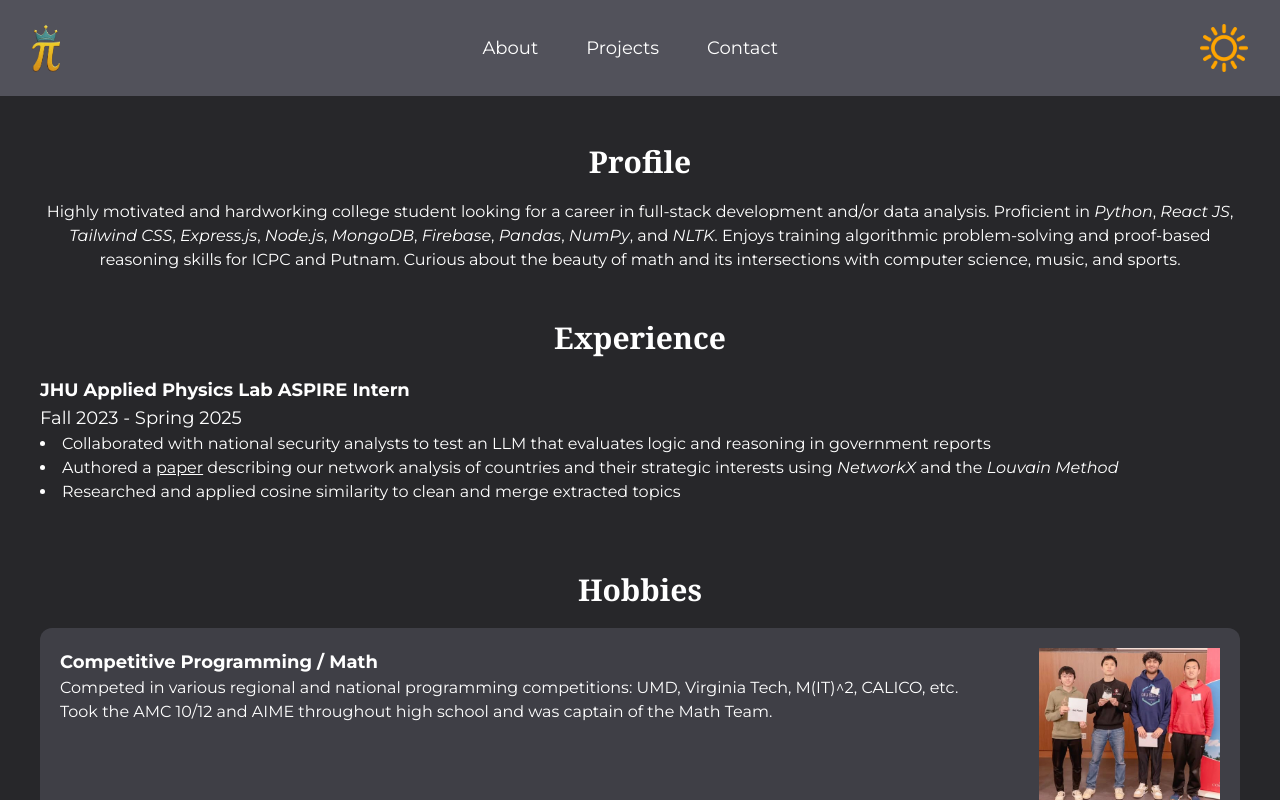
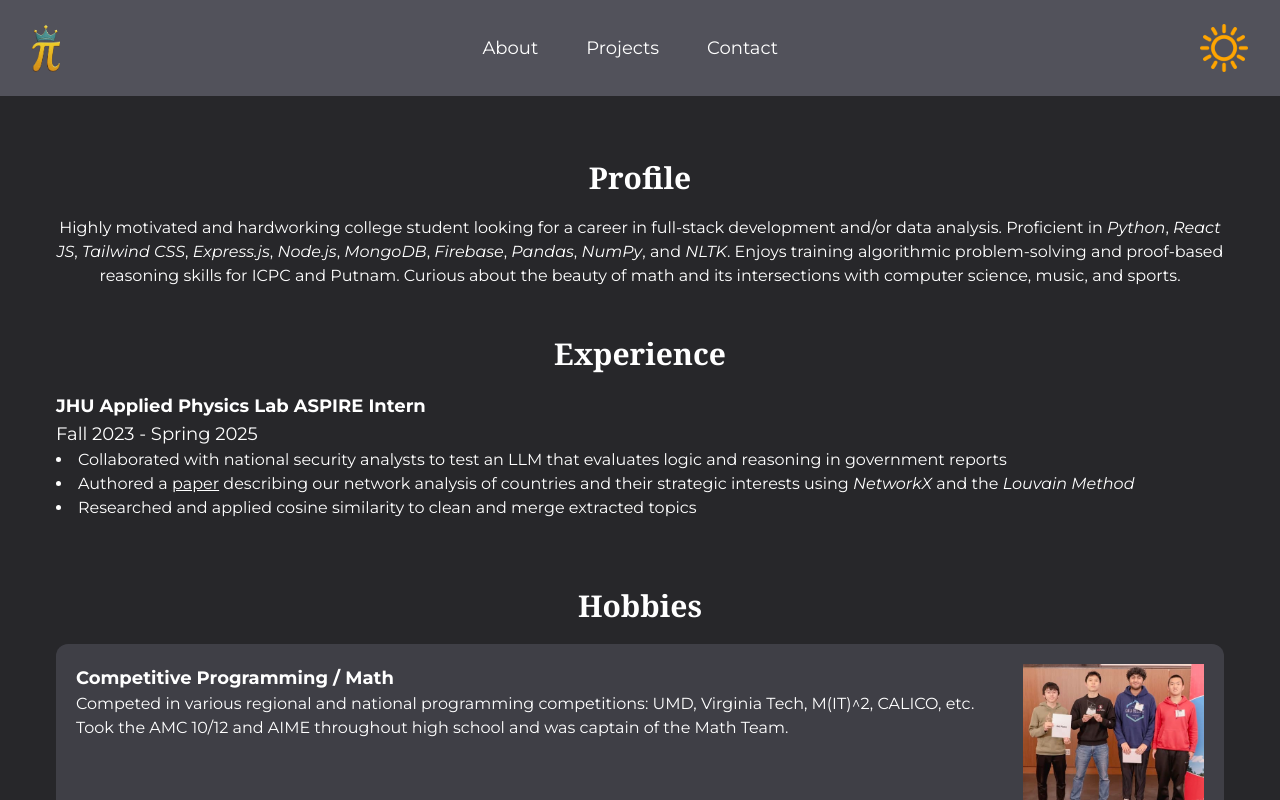
Before and after one commit to pi-person314/portfolio, a React (Vite) app: page /about in a window 1280 px wide. Built offline with nearby package versions, Linux system fonts and the light colour scheme.

Commit message:
added padding

```diff
--- a/src/screens/About.jsx
+++ b/src/screens/About.jsx
@@ -15,7 +15,7 @@ export default function About({darkMode}) {
     };
 
     return (
-        <div ref={outerDiv} className="flex medium:flex-col justify-between justify-self-center max-w-[100rem] h-full overflow-y-auto font-montserrat">
+        <div ref={outerDiv} className="flex medium:flex-col justify-between justify-self-center max-w-[100rem] p-4 h-full overflow-y-auto font-montserrat">
             <div className="flex flex-col space-y-12 px-10 my-12 medium:mb-0 medium:w-full w-3/5">
                 {/* profile */}
                 <div className="flex-1">
```
